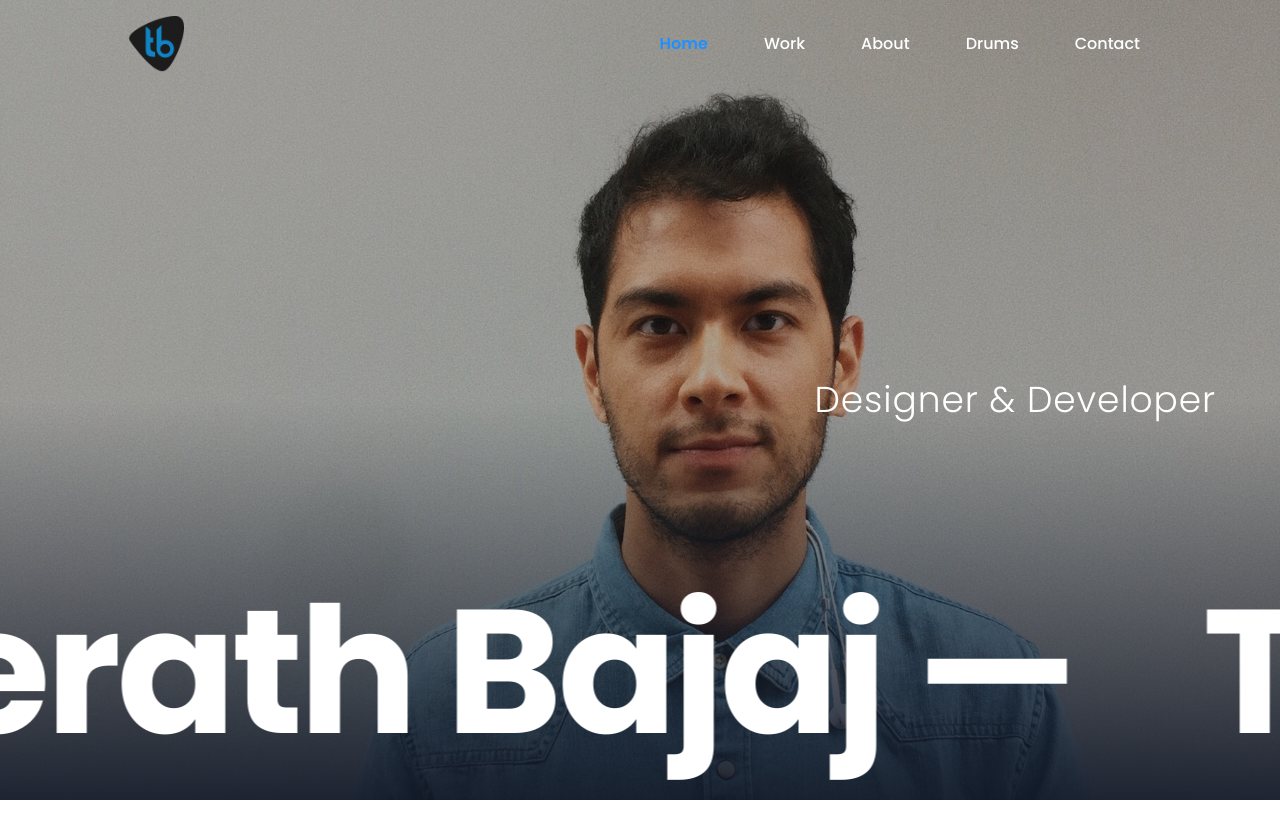
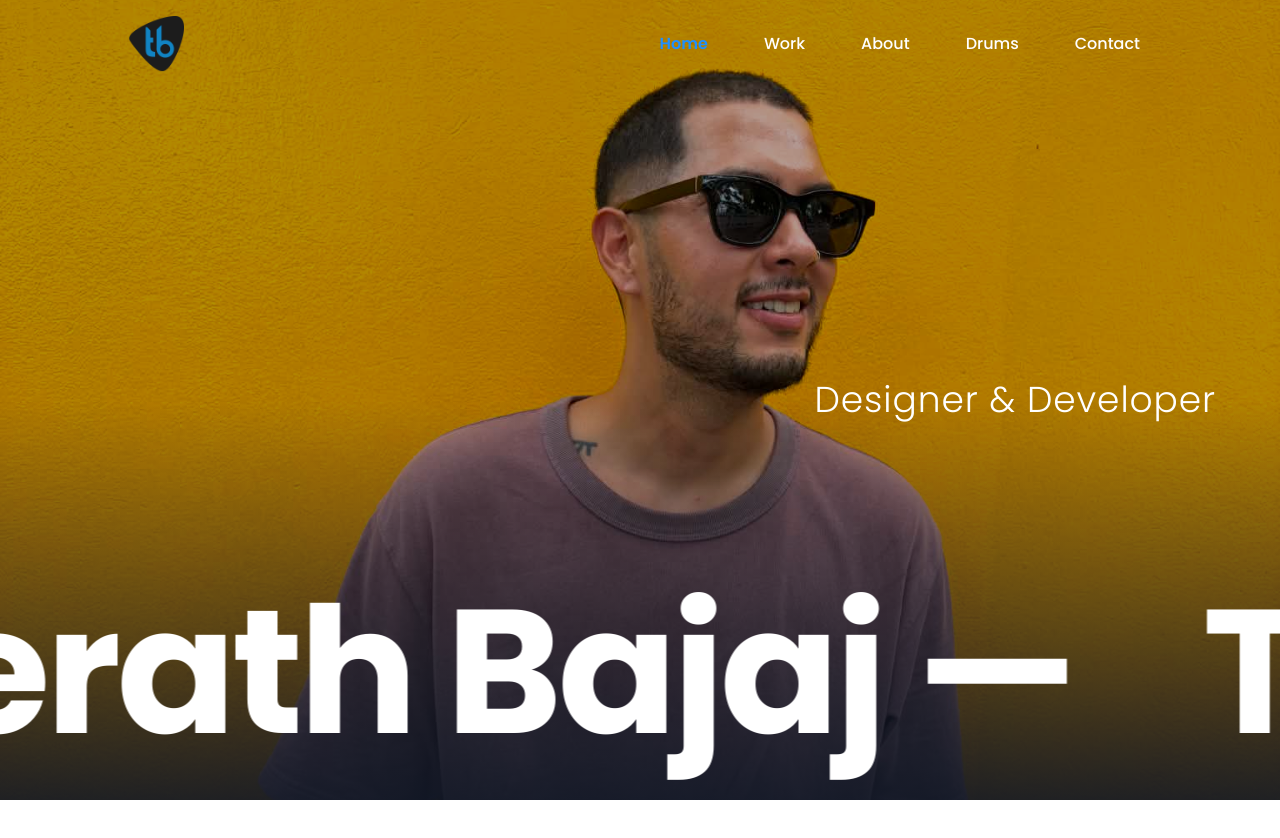
Before and after one commit to teerath24/teerath24.github.io, a React (Vite) app: page / in a window 1280 px wide. Shown: the top 838 px of the page. Built offline with nearby package versions, Linux system fonts and the light colour scheme.

Commit message:
Update hero image to hanoi.JPG

```diff
--- a/src/components/Home.jsx
+++ b/src/components/Home.jsx
@@ -1,6 +1,6 @@
 import React, { useState, useEffect, useRef } from "react";
 import Footer from "./Footer";
-import ausImage from "../images/aus.jpeg";
+import hanoiImg from "../images/hanoi.JPG";
 import benStudioImg from "../images/ben_studio.png";
 import VGImg from "../images/vg.png";
 import benWebsiteImg from "../images/ben_website.png";
@@ -349,9 +349,8 @@ const Home = () => {
         <div
           className="absolute inset-0 bg-cover bg-center bg-no-repeat"
           style={{
-            backgroundImage: `url(${ausImage})`,
-            backgroundPosition: "center 41%",
-
+            backgroundImage: `url(${hanoiImg})`,
+            backgroundPosition: "center 38%",
             transformOrigin: "center",
             filter: "brightness(0.7)",
           }}
```
Also changed, not shown: src/images/hanoi.JPG (added), 1 other file (tests, documents, lock files or other folders).
